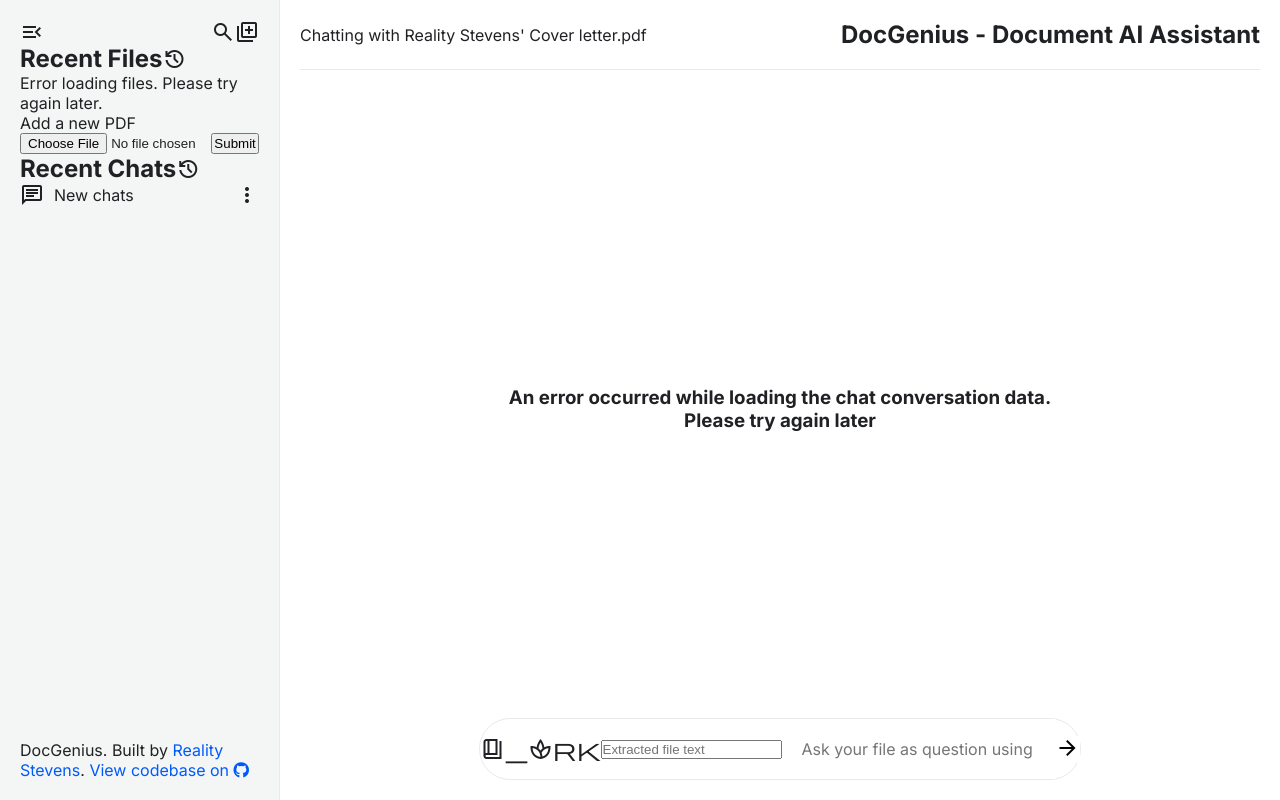
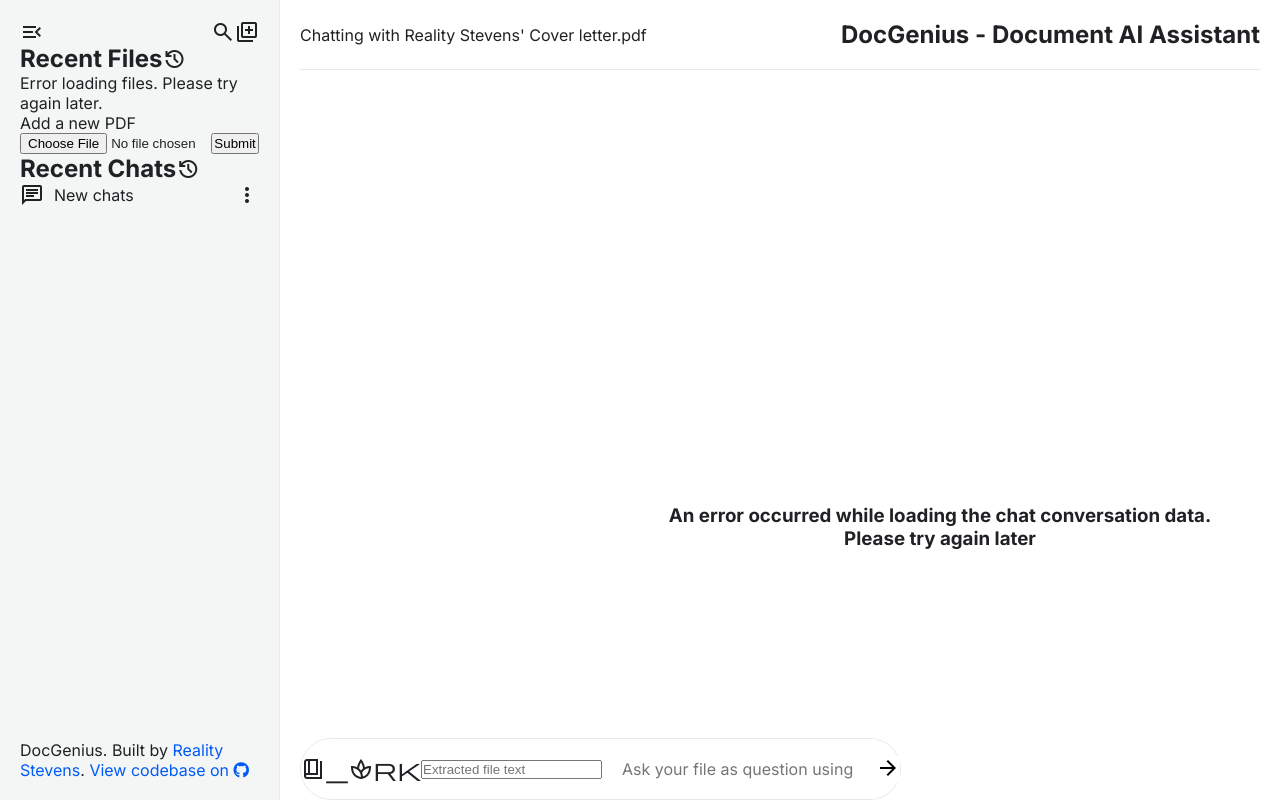
Before and after one commit to realitystevens/DocGenius, a Flask app: page / in a window 1280 px wide; the page is wider, and only the part inside the window is pictured. Run offline with Flask 3, Linux system fonts and the light colour scheme; data that the repository does not hold is empty; some libraries are stand-ins or nearby versions.

Commit message:
fix: update chat conversation UI

```diff
--- a/static/style.css
+++ b/static/style.css
@@ -107,11 +107,12 @@
 
 .main_container {
     padding: 20px;
-    display: flex;
+    /* display: flex;
     flex-direction: column;
     align-items: center;
     justify-content: space-between;
-    height: 100vh;
+    height: 100vh; */
+    display: grid;
 }
 
 .header {
@@ -130,8 +131,14 @@
     font-size: 1.5rem;
 }
 
+.main_base {
+    display: grid;
+}
+
 .chat_conversation {
     width: 100%;
+    position: absolute;
+    bottom: 250px
 }
 
 .init_chat_title {
@@ -145,6 +152,8 @@
 .chat_gen_resource {
     display: grid;
     gap: 20px;
+    position: fixed;
+    bottom: 0px;
 }
 
 .pdf_display_list {
--- a/templates/index.html
+++ b/templates/index.html
@@ -49,7 +49,7 @@
                     </div>
                 </div>
             </aside>
-            <main>
+            <main class="main" id="main">
                 <div class="main_container">
                     <header class="header">
                         <div class="header_container">
@@ -58,9 +58,13 @@
                         </div>
                     </header>
 
+                    <div class="main_base">
                         <section class="chat_conversation">
-                        <!-- Content of <h3> is dynamically generated by *** in ***.js -->
+                            <!-- Content of <h3> and <div> dynamically generated from AIChatHandler.js -->
                             <h3 class="init_chat_title"></h3>
+                            <div class="chat_conversation_content">
+
+                            </div>
                         </section>
 
                         <div class="chat_gen_resource">
@@ -77,6 +81,7 @@
                             </form>
                         </div>
                     </div>
+                </div>
             </main>
         </div>
     </div>
```
Lines whose indentation alone changed are shown as unchanged.
